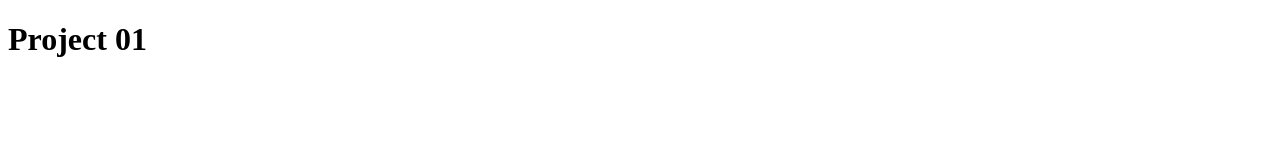
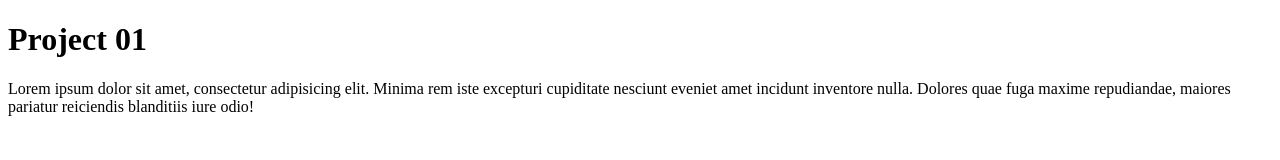
Before and after one commit to viniciusbispo19/new-repository, a plain HTML site: page index.html in a window 1280 px wide. Drawn offline with Linux system fonts and the light colour scheme.

Commit message:
add p tag

```diff
--- a/index.html
+++ b/index.html
@@ -9,6 +9,7 @@
     <header>
         <div class="header"></div>
         <h1 class="header__title">Project 01</h1>
+        <p class="header__text">Lorem ipsum dolor sit amet, consectetur adipisicing elit. Minima rem iste excepturi cupiditate nesciunt eveniet amet incidunt inventore nulla. Dolores quae fuga maxime repudiandae, maiores pariatur reiciendis blanditiis iure odio!</p>
     </header>
     <main>
         <div class="nav"></div>
```
